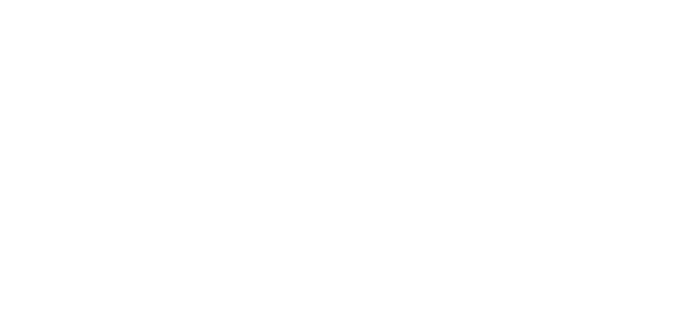
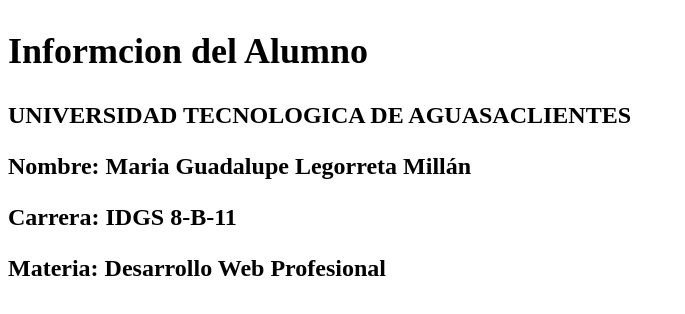
Before and after one commit to mariaguadalupelegorretamillan/ProyectoUnidad2, a React (Create React App) app: page /info in a window 1280 px wide. Before the commit this address had no page. Shown: the top 314 px of the page, without its empty margins (0-685 px from the left). Built offline with nearby package versions, Linux system fonts and the light colour scheme.

Commit message:
feat: i add the route of the information

```diff
--- a/src/Home.js
+++ b/src/Home.js
@@ -1,6 +1,7 @@
 import { BrowserRouter, Routes, Route } from "react-router-dom";
 import React from "react";
 import App from "./App.js"
+import Informacion from "./Informacion.js";
 
 const Home = () => {
   return (
@@ -8,6 +9,7 @@
       <BrowserRouter>
         <Routes>
           <Route path="/pokemons" element={<App />}></Route>
+          <Route path="/info" element={<Informacion />}></Route>
         </Routes>
       </BrowserRouter>
     </>
--- /dev/null
+++ b/src/Informacion.js
@@ -0,0 +1,23 @@
+import React from "react";
+import "./index.css"
+const Informacion = () => {
+
+    return (
+        <h2>
+            <h2>Informcion del Alumno</h2>
+            <p>
+                UNIVERSIDAD TECNOLOGICA DE AGUASACLIENTES
+            </p>
+            <p>
+                Nombre: Maria Guadalupe Legorreta Millán
+            </p>
+            <p>
+                Carrera: IDGS 8-B-11
+            </p>
+            <p>
+                Materia: Desarrollo Web Profesional
+            </p>
+        </h2>
+    );
+};
+export default Informacion;
```
Also changed, not shown: src/id190935.jsx (deleted, +0 -26 lines).
